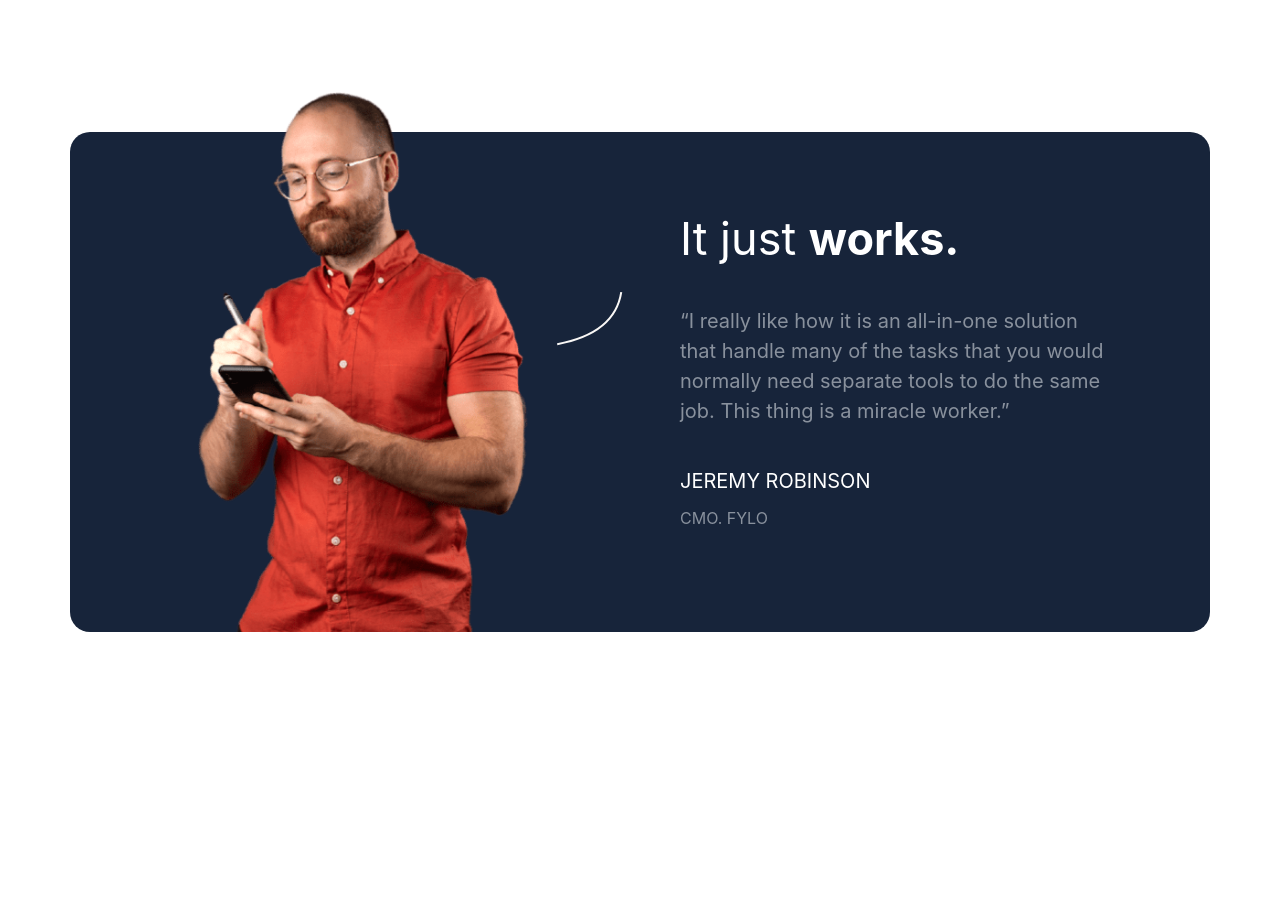
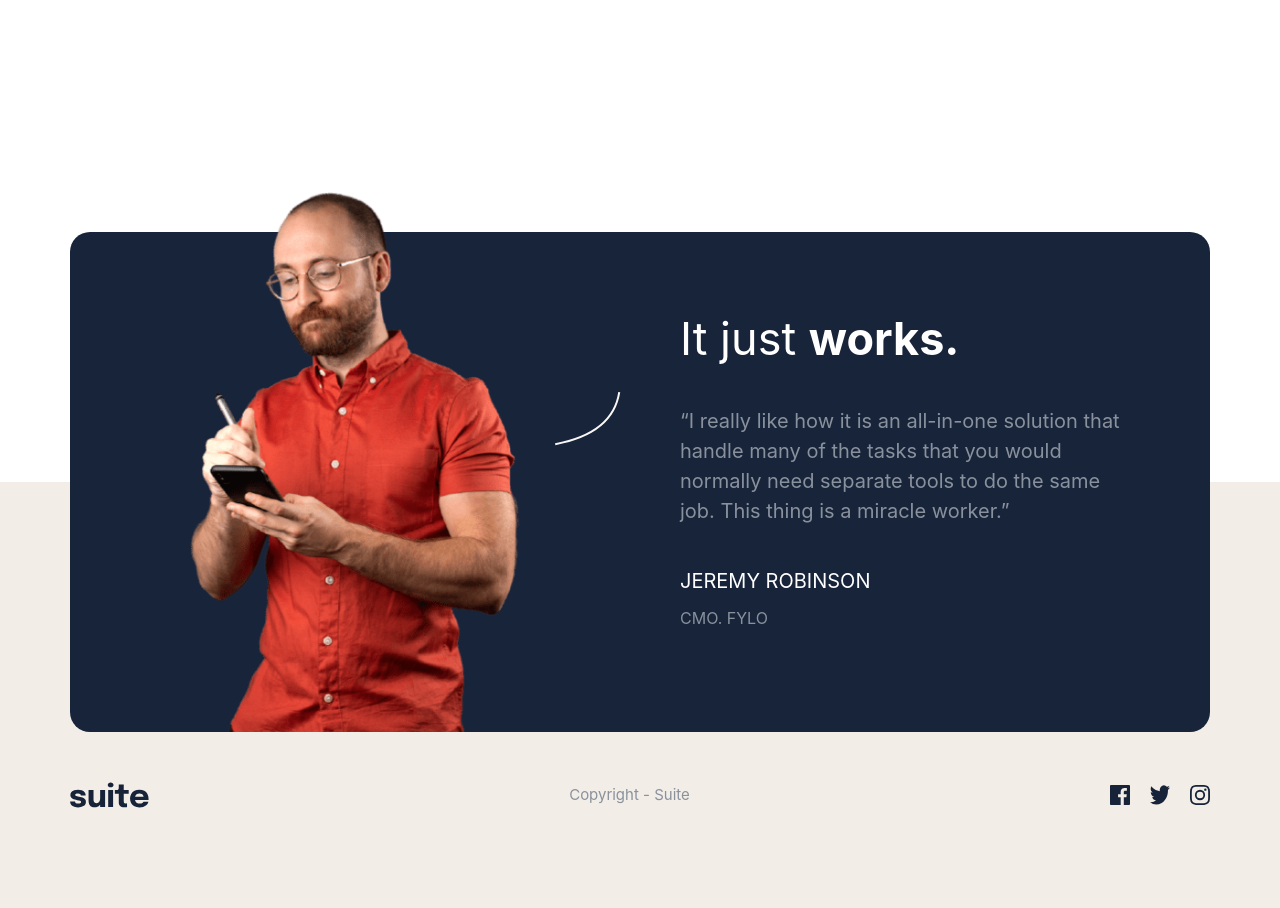
Before and after one commit to StefanKubala/suite-landing-page, a website: page index.html in a window 1280 px wide. Shown: the part 736-1644 px from the top of the page. Before the commit the page ends 1468 px from the top, so only its background shows below. Drawn offline with nearby package versions, Linux system fonts and the light colour scheme.

Commit message:
add footer

```diff
--- a/index.html
+++ b/index.html
@@ -74,6 +74,18 @@
 
     </main>
 
+    <footer>
+        <div class="footer container">
+            <a href="#"><img src="img/logo.svg" alt="logo"></a>
+            <p class="footer-copyright">Copyright - Suite</p>
+            <div class="footer-social">
+                <img src="img/icon-facebook.svg" alt="icon-facebook">
+                <img src="img/icon-twitter.svg" alt="icon-twitter">
+                <img src="img/icon-instagram.svg" alt="icon-instagram">
+            </div>
+        </div>
+    </footer>
+
     <script src="https://code.jquery.com/jquery-3.3.1.slim.min.js"
         integrity="sha384-q8i/X+965DzO0rT7abK41JStQIAqVgRVzpbzo5smXKp4YfRvH+8abtTE1Pi6jizo"
         crossorigin="anonymous"></script>
--- a/sass/base.scss
+++ b/sass/base.scss
@@ -16,3 +16,8 @@ html {
   font-size: 62.5%;
   font-family: "Epilogue", sans-serif;
 }
+
+.container {
+  padding-left: 0rem;
+  padding-right: 0rem;
+}
--- a/sass/footer.scss
+++ b/sass/footer.scss
@@ -0,0 +1,31 @@
+footer {
+  background-color: #f3ede7;
+}
+
+.footer {
+  display: flex;
+  justify-content: space-between;
+  align-items: center;
+  padding-top: 30rem;
+  padding-bottom: 10rem;
+
+  &-copyright {
+    font-size: 1.5rem;
+    margin: 0;
+    color: #89919d;
+  }
+
+  &-social {
+    display: flex;
+    gap: 2rem;
+
+    & img {
+      cursor: pointer;
+      transition: all 0.2s;
+
+      &:hover {
+        scale: 1.2;
+      }
+    }
+  }
+}
--- a/sass/review.scss
+++ b/sass/review.scss
@@ -6,8 +6,7 @@
   grid-template-rows: 1fr;
   height: 50rem;
   position: relative;
-  margin-top: 15rem;
-  margin-bottom: 10rem;
+  bottom: -25rem;
   border-radius: 2rem;
   &-img {
     background-image: url(../img/image-jeremy-large.png);
```
Also changed, not shown: css/style.css.
